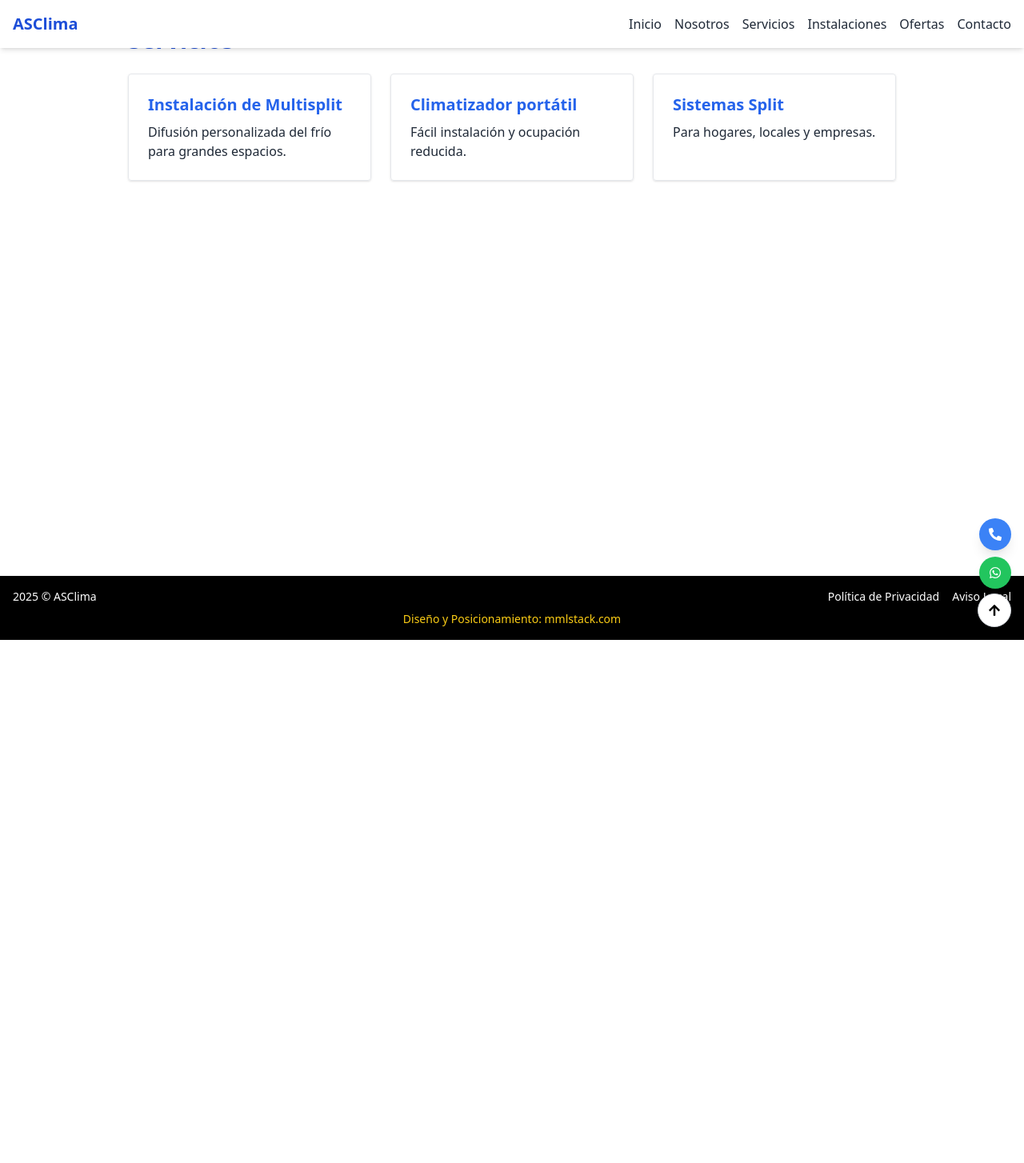
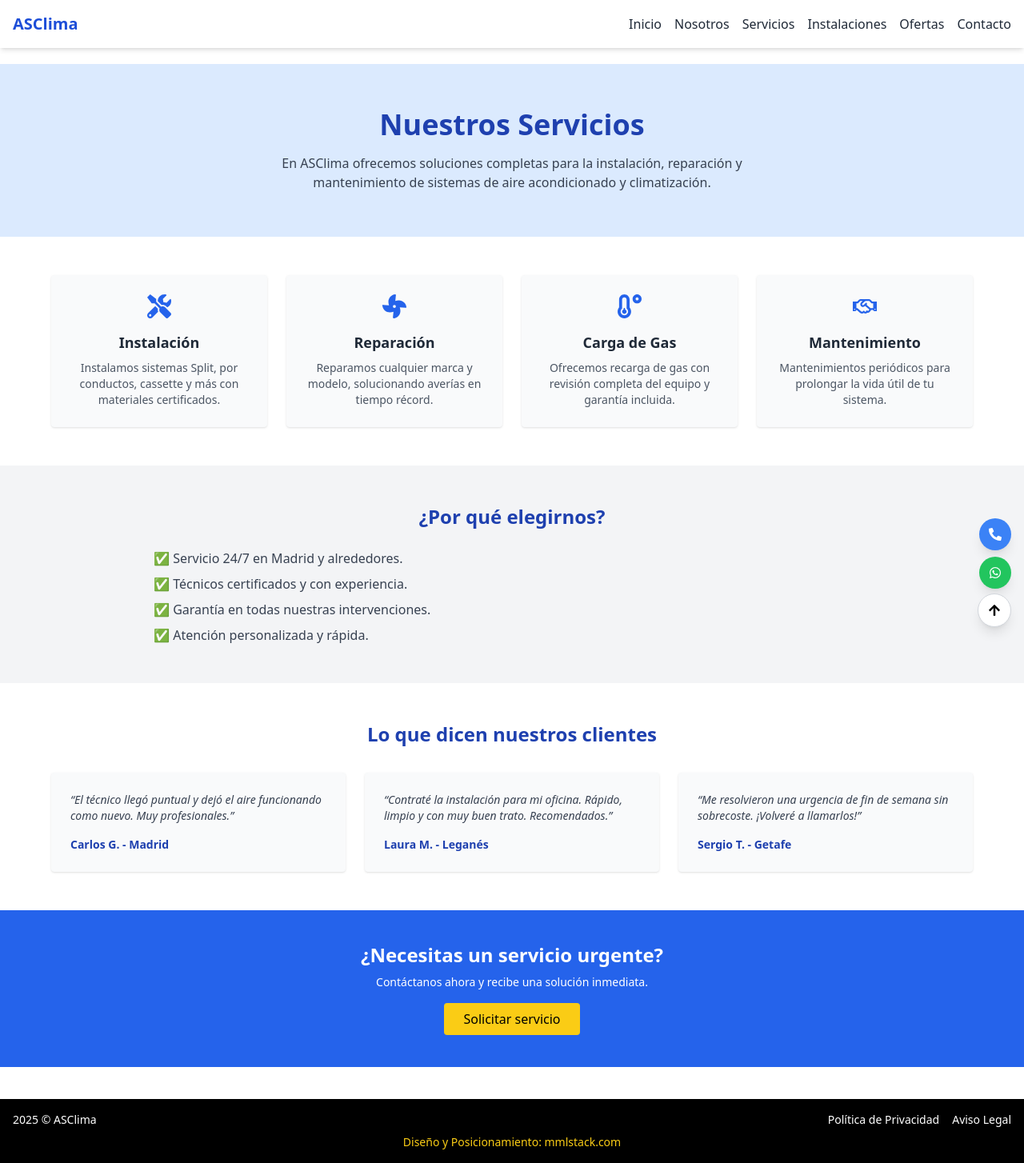
Before and after one commit to MarianDark/asclima, a React (Vite) app in the folder frontend/: page /servicios in a window 1280 px wide. Shown: the whole page at 80% size. Before the commit the page ends 800 px from the top, so only its background shows below. Built offline with nearby package versions, Linux system fonts and the light colour scheme.

Commit message:
Subo últimos cambios servicios

```diff
--- a/frontend/src/pages/Servicios.jsx
+++ b/frontend/src/pages/Servicios.jsx
@@ -1,21 +1,97 @@
+// src/pages/Servicios.jsx
+
+import { FaTools, FaFan, FaTemperatureLow, FaRegHandshake } from "react-icons/fa";
+
 export default function Servicios() {
-  const servicios = [
-    { titulo: "Instalación de Multisplit", texto: "Difusión personalizada del frío para grandes espacios." },
-    { titulo: "Climatizador portátil", texto: "Fácil instalación y ocupación reducida." },
-    { titulo: "Sistemas Split", texto: "Para hogares, locales y empresas." }
-  ];
+  return (
+    <div className="mt-20">
+      {/* Hero */}
+      <section className="bg-blue-100 py-14 text-center">
+        <h1 className="text-3xl sm:text-4xl font-bold text-blue-800">Nuestros Servicios</h1>
+        <p className="mt-4 text-gray-700 max-w-xl mx-auto">
+          En ASClima ofrecemos soluciones completas para la instalación, reparación y mantenimiento de sistemas de aire acondicionado y climatización.
+        </p>
+      </section>
 
-  return (
-    <div className="p-8 max-w-5xl mx-auto">
-      <h1 className="text-3xl font-bold text-blue-700 mb-6">Servicios</h1>
-      <div className="grid gap-6 md:grid-cols-3">
-        {servicios.map((s, i) => (
-          <div key={i} className="p-6 border rounded shadow hover:shadow-lg transition">
-            <h2 className="text-xl font-semibold text-blue-600">{s.titulo}</h2>
-            <p className="mt-2">{s.texto}</p>
+      {/* Servicios principales */}
+      <section className="py-12 px-4 bg-white">
+        <div className="max-w-6xl mx-auto grid grid-cols-1 sm:grid-cols-2 lg:grid-cols-4 gap-6 text-center">
+          <div className="bg-gray-50 p-6 rounded shadow hover:shadow-lg transition">
+            <FaTools className="text-blue-600 text-3xl mx-auto mb-4" />
+            <h3 className="font-bold text-lg mb-2">Instalación</h3>
+            <p className="text-sm text-gray-600">Instalamos sistemas Split, por conductos, cassette y más con materiales certificados.</p>
           </div>
-        ))}
-      </div>
+          <div className="bg-gray-50 p-6 rounded shadow hover:shadow-lg transition">
+            <FaFan className="text-blue-600 text-3xl mx-auto mb-4" />
+            <h3 className="font-bold text-lg mb-2">Reparación</h3>
+            <p className="text-sm text-gray-600">Reparamos cualquier marca y modelo, solucionando averías en tiempo récord.</p>
+          </div>
+          <div className="bg-gray-50 p-6 rounded shadow hover:shadow-lg transition">
+            <FaTemperatureLow className="text-blue-600 text-3xl mx-auto mb-4" />
+            <h3 className="font-bold text-lg mb-2">Carga de Gas</h3>
+            <p className="text-sm text-gray-600">Ofrecemos recarga de gas con revisión completa del equipo y garantía incluida.</p>
+          </div>
+          <div className="bg-gray-50 p-6 rounded shadow hover:shadow-lg transition">
+            <FaRegHandshake className="text-blue-600 text-3xl mx-auto mb-4" />
+            <h3 className="font-bold text-lg mb-2">Mantenimiento</h3>
+            <p className="text-sm text-gray-600">Mantenimientos periódicos para prolongar la vida útil de tu sistema.</p>
+          </div>
+        </div>
+      </section>
+
+      {/* Beneficios adicionales */}
+      <section className="bg-gray-100 py-12 px-4 text-center">
+        <h2 className="text-2xl font-bold text-blue-800 mb-6">¿Por qué elegirnos?</h2>
+        <ul className="max-w-4xl mx-auto text-gray-700 space-y-2 text-sm sm:text-base text-left">
+          <li>✅ Servicio 24/7 en Madrid y alrededores.</li>
+          <li>✅ Técnicos certificados y con experiencia.</li>
+          <li>✅ Garantía en todas nuestras intervenciones.</li>
+          <li>✅ Atención personalizada y rápida.</li>
+        </ul>
+      </section>
+
+      {/* Testimonios de clientes */}
+<section className="bg-white py-12 px-4 text-center">
+  <h2 className="text-2xl font-bold text-blue-800 mb-8">Lo que dicen nuestros clientes</h2>
+  <div className="max-w-6xl mx-auto grid grid-cols-1 sm:grid-cols-2 lg:grid-cols-3 gap-6">
+    {/* Testimonio 1 */}
+    <div className="bg-gray-50 p-6 rounded shadow hover:shadow-lg transition text-left">
+      <p className="text-gray-700 text-sm mb-4 italic">
+        “El técnico llegó puntual y dejó el aire funcionando como nuevo. Muy profesionales.”
+      </p>
+      <div className="text-sm font-semibold text-blue-800">Carlos G. - Madrid</div>
+    </div>
+
+    {/* Testimonio 2 */}
+    <div className="bg-gray-50 p-6 rounded shadow hover:shadow-lg transition text-left">
+      <p className="text-gray-700 text-sm mb-4 italic">
+        “Contraté la instalación para mi oficina. Rápido, limpio y con muy buen trato. Recomendados.”
+      </p>
+      <div className="text-sm font-semibold text-blue-800">Laura M. - Leganés</div>
+    </div>
+
+    {/* Testimonio 3 */}
+    <div className="bg-gray-50 p-6 rounded shadow hover:shadow-lg transition text-left">
+      <p className="text-gray-700 text-sm mb-4 italic">
+        “Me resolvieron una urgencia de fin de semana sin sobrecoste. ¡Volveré a llamarlos!”
+      </p>
+      <div className="text-sm font-semibold text-blue-800">Sergio T. - Getafe</div>
+    </div>
+  </div>
+</section>
+
+
+      {/* CTA */}
+      <section className="bg-blue-600 text-white py-10 px-4 text-center">
+        <h2 className="text-2xl font-semibold">¿Necesitas un servicio urgente?</h2>
+        <p className="mt-2 text-sm">Contáctanos ahora y recibe una solución inmediata.</p>
+        <a
+          href="/contacto"
+          className="mt-4 inline-block bg-yellow-400 text-black py-2 px-6 rounded hover:bg-yellow-300 transition"
+        >
+          Solicitar servicio
+        </a>
+      </section>
     </div>
   );
 }
```
